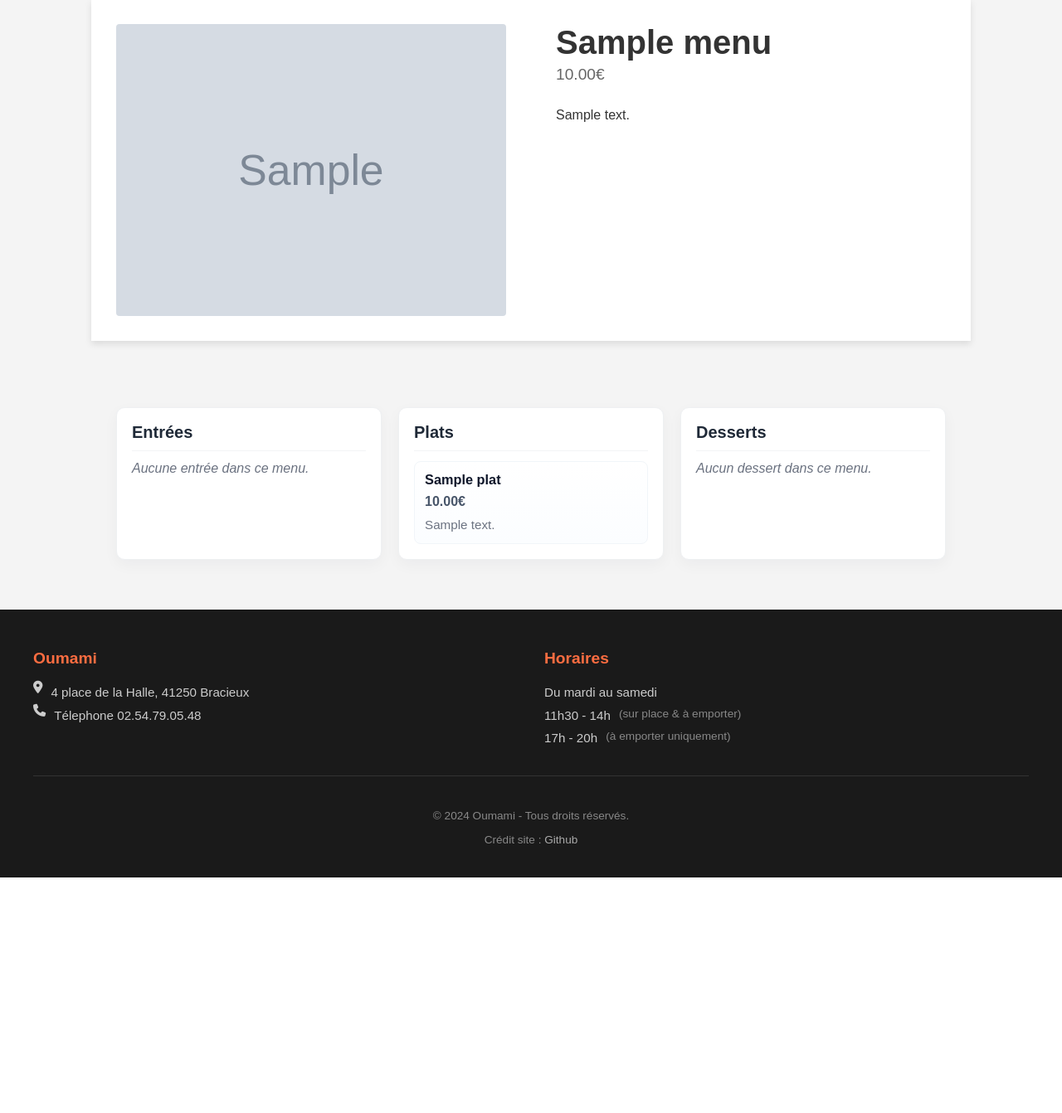
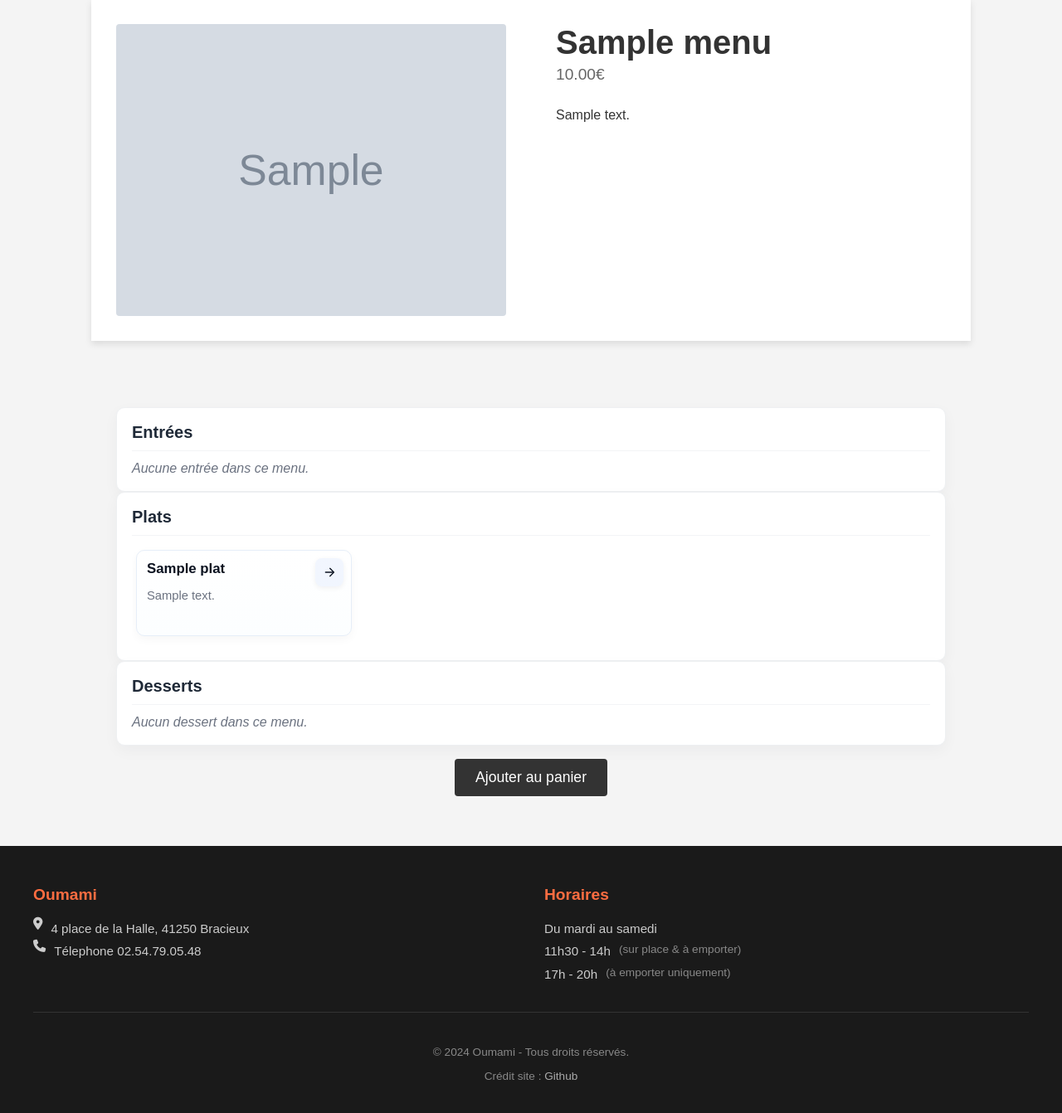
Before and after one commit to nathan2612/Projet_FI_Groupe_17, a Flask app: page /menu/1 in a window 1280 px wide. Shown: the part 185-1527 px from the top of the page at 83% size. Before the commit the page ends 1243 px from the top, so only its background shows below. Run offline with Flask 3, Linux system fonts and the light colour scheme; tables that the repository leaves empty hold one stand-in row (values such as "Sample post"); grey boxes marked "Sample" are stand-in pictures; parts of the project's set-up code (start-up, migrations or seed data) failed here and were passed over.

Commit message:
avancement menus

```diff
--- a/config.py
+++ b/config.py
@@ -4,4 +4,4 @@ SECRET_KEY = "730c3469-5303-432e-ad06-d0de212a7d98"
 
 SQLALCHEMY_DATABASE_URI = os.environ.get(
 	'DATABASE_URL',
-	'mysql+pymysql://lubin:lubin@servinfo-maria:3306/DBlubin?charset=utf8mb4')
+	'mysql+pymysql://joubert:joubert@servinfo-maria:3306/DBjoubert?charset=utf8mb4')
--- a/monApp/data/data.yml
+++ b/monApp/data/data.yml
@@ -427,6 +427,10 @@ appartenir_menus:
   - id_commande: 1
     id_menu: 1
     quantite: 1
+    # champs ajoutés pour compatibilité avec le modèle (peuvent être null)
+    id_entree: 2
+    id_plat_choisi: 5
+    id_dessert: null
 
 
 avis:
--- a/monApp/static/detail_menu.css
+++ b/monApp/static/detail_menu.css
@@ -198,9 +198,9 @@ body {
     max-width: 1000px;
     width: 90%;
     margin: 30px auto 60px auto;
-    display: grid;
-    grid-template-columns: repeat(3, 1fr);
-    gap: 20px;
+    display: flex;            /* empile verticalement les sections */
+    flex-direction: column;
+    gap: 18px;
 }
 
 .menu-course {
@@ -223,31 +223,62 @@ body {
     list-style: none;
     margin: 0;
     padding: 0;
-    display: grid;
-    gap: 12px;
+    display: flex;           /* affiche les choix en ligne (horizontal) */
+    gap: 11px;
+    overflow-x: auto;        /* scroll horizontal si nécessaire */
+    padding-bottom: 6px;
+    /* Allow cards to visually lift outside the line when hovered/checked */
+    overflow-y: visible;
 }
 
 .menu-item {
+    min-width: 260px;       /* taille minimale des cartes */
+    display: block;
+    /* small horizontal breathing so cards don't stick to each other */
+    margin: 5px 5px;
+}
+
+/* position relative pour pouvoir placer le bouton 'Voir' à l'intérieur visuellement */
+.menu-item { position: relative; }
+
+/* Faire en sorte que tout l'encadré (label) soit cliquable */
+.menu-choice {
+    display: block;
+    height: 100%;
+    cursor: pointer;
+    text-decoration: none;
+}
+
+.menu-choice-content {
     display: flex;
     flex-direction: column;
-    gap: 8px;
-    padding: 12px;
-    border-radius: 8px;
-    background: linear-gradient(180deg, #ffffff 0%, #fbfdff 100%);
-    border: 1px solid #f1f5f9;
-    transition: transform 0.15s ease, box-shadow 0.15s ease;
+    gap: 7px;
+    /* slightly increased padding so cards breathe a little */
+    padding: 12px 12px 10px 12px;
+    border-radius: 10px;
+    background: linear-gradient(180deg, #ffffff 0%, #fcfeff 100%);
+    border: 1px solid #e6eef8;
+    box-shadow: 0 4px 12px rgba(16,24,40,0.035);
+    transition: transform 0.14s cubic-bezier(.2,.9,.2,1), box-shadow 0.14s ease, border-color 0.12s ease;
+    min-height: 80px; /* slightly larger so content isn't cramped */
 }
 
-.menu-item:hover {
-    transform: translateY(-4px);
-    box-shadow: 0 10px 30px rgba(16, 24, 40, 0.08);
+.menu-choice-content:hover {
+    transform: translateY(-6px);
+    box-shadow: 0 20px 40px rgba(16,24,40,0.10);
+    border-color: #dbeeff;
 }
 
+.plat-name,
 .menu-item a {
-    font-weight: 600;
-    color: #0f172a;
+    font-weight: 700;
+    color: #0b1220;
     text-decoration: none;
-    font-size: 1.02rem;
+    font-size: 1.05rem;
+}
+
+.plat-name {
+    margin-bottom: 6px;
 }
 
 .menu-item .prix {
@@ -259,9 +290,56 @@ body {
 .menu-item .description-small {
     color: #6b7280;
     margin: 0;
-    font-size: 0.95rem;
-    line-height: 1.4;
+    font-size: 0.92rem;
+    line-height: 1.3;
+    /* clamp description to 2 lines to save space */
+    display: -webkit-box;
+    -webkit-box-orient: vertical;
+    -webkit-line-clamp: 2;
+    line-clamp: 2;
+    overflow: hidden;
+    text-overflow: ellipsis;
 }
+
+/* Cacher l'input radio mais le garder accessible */
+.menu-choice input[type="radio"] {
+    position: absolute;
+    opacity: 0;
+    pointer-events: none;
+}
+
+/* Style quand sélectionné */
+.menu-choice input[type="radio"]:checked + .menu-choice-content {
+    border-color: #2563eb;
+    /* keep a subtle elevated shadow when selected but do not lift the card */
+    box-shadow: 0 12px 28px rgba(37,99,235,0.12);
+    transform: none;
+}
+
+/* Bouton 'Voir' repositionné en haut à droite de la carte */
+.voir-icon {
+    position: absolute;
+    top: 10px;
+    right: 10px;
+    display: inline-flex;
+    align-items: center;
+    justify-content: center;
+    width: 34px;
+    height: 34px;
+    color: #2563eb;
+    text-decoration: none;
+    background: rgba(37,99,235,0.06);
+    border-radius: 8px;
+    transition: background 0.12s ease, transform 0.12s ease;
+    box-shadow: 0 2px 6px rgba(16,24,40,0.06);
+}
+
+.voir-icon:hover {
+    background: rgba(37,99,235,0.12);
+    transform: translateY(-2px);
+}
+
+.voir-icon svg { display: block; width: 16px; height: 16px; }
 
 .empty-note {
     color: #6b7280;
@@ -271,7 +349,7 @@ body {
 
 @media (max-width: 1000px) {
     .menu-sections {
-        grid-template-columns: repeat(2, 1fr);
+        gap: 16px;
     }
 }
 
--- a/monApp/templates/detail_menu.html
+++ b/monApp/templates/detail_menu.html
@@ -27,15 +27,28 @@
     {# Les listes `entres`, `plats` et `desserts` sont fournies directement par la vue. #}
     <div class="menu-sections">
 
+        <form method="post" action="{{ url_for('ajouter_menu_selection') }}">
+        <input type="hidden" name="id_menu" value="{{ menu.id_menu }}">
+
         <section class="menu-course">
             <h2>Entrées</h2>
             {% if entres %}
                 <ul class="menu-plats">
                 {% for c in entres %}
                     <li class="menu-item">
-                        <a href="{{ url_for('detail_plat', id_plat=c.plat.id_plat) }}">{{ c.plat.nom_plat }}</a>
-                        <span class="prix">{{ "%.2f€"|format(c.plat.prix) }}</span>
-                        <p class="description-small">{{ c.plat.description }}</p>
+                        <label class="menu-choice">
+                            <input type="radio" name="entree" value="{{ c.plat.id_plat }}">
+                            <span class="menu-choice-content">
+                                <div class="plat-name">{{ c.plat.nom_plat }}</div>
+                                <p class="description-small">{{ c.plat.description }}</p>
+                            </span>
+                        </label>
+                        <a class="voir-icon" href="{{ url_for('detail_plat', id_plat=c.plat.id_plat) }}" aria-label="Voir {{ c.plat.nom_plat }}">
+                            <svg width="16" height="16" viewBox="0 0 24 24" fill="none" xmlns="http://www.w3.org/2000/svg" aria-hidden="true">
+                                <path d="M5 12h14" stroke="currentColor" stroke-width="2" stroke-linecap="round" stroke-linejoin="round"/>
+                                <path d="M13 5l7 7-7 7" stroke="currentColor" stroke-width="2" stroke-linecap="round" stroke-linejoin="round"/>
+                            </svg>
+                        </a>
                     </li>
                 {% endfor %}
                 </ul>
@@ -50,9 +63,19 @@
                 <ul class="menu-plats">
                 {% for c in plats %}
                     <li class="menu-item">
-                        <a href="{{ url_for('detail_plat', id_plat=c.plat.id_plat) }}">{{ c.plat.nom_plat }}</a>
-                        <span class="prix">{{ "%.2f€"|format(c.plat.prix) }}</span>
-                        <p class="description-small">{{ c.plat.description }}</p>
+                        <label class="menu-choice">
+                            <input type="radio" name="plat" value="{{ c.plat.id_plat }}">
+                            <span class="menu-choice-content">
+                                <div class="plat-name">{{ c.plat.nom_plat }}</div>
+                                <p class="description-small">{{ c.plat.description }}</p>
+                            </span>
+                        </label>
+                        <a class="voir-icon" href="{{ url_for('detail_plat', id_plat=c.plat.id_plat) }}" aria-label="Voir {{ c.plat.nom_plat }}">
+                            <svg width="16" height="16" viewBox="0 0 24 24" fill="none" xmlns="http://www.w3.org/2000/svg" aria-hidden="true">
+                                <path d="M5 12h14" stroke="currentColor" stroke-width="2" stroke-linecap="round" stroke-linejoin="round"/>
+                                <path d="M13 5l7 7-7 7" stroke="currentColor" stroke-width="2" stroke-linecap="round" stroke-linejoin="round"/>
+                            </svg>
+                        </a>
                     </li>
                 {% endfor %}
                 </ul>
@@ -67,9 +90,19 @@
                 <ul class="menu-plats">
                 {% for c in desserts %}
                     <li class="menu-item">
-                        <a href="{{ url_for('detail_plat', id_plat=c.plat.id_plat) }}">{{ c.plat.nom_plat }}</a>
-                        <span class="prix">{{ "%.2f€"|format(c.plat.prix) }}</span>
-                        <p class="description-small">{{ c.plat.description }}</p>
+                        <label class="menu-choice">
+                            <input type="radio" name="dessert" value="{{ c.plat.id_plat }}">
+                            <span class="menu-choice-content">
+                                <div class="plat-name">{{ c.plat.nom_plat }}</div>
+                                <p class="description-small">{{ c.plat.description }}</p>
+                            </span>
+                        </label>
+                        <a class="voir-icon" href="{{ url_for('detail_plat', id_plat=c.plat.id_plat) }}" aria-label="Voir {{ c.plat.nom_plat }}">
+                            <svg width="16" height="16" viewBox="0 0 24 24" fill="none" xmlns="http://www.w3.org/2000/svg" aria-hidden="true">
+                                <path d="M5 12h14" stroke="currentColor" stroke-width="2" stroke-linecap="round" stroke-linejoin="round"/>
+                                <path d="M13 5l7 7-7 7" stroke="currentColor" stroke-width="2" stroke-linecap="round" stroke-linejoin="round"/>
+                            </svg>
+                        </a>
                     </li>
                 {% endfor %}
                 </ul>
@@ -77,6 +110,11 @@
                 <p class="empty-note">Aucun dessert dans ce menu.</p>
             {% endif %}
         </section>
+        <div class="menu-actions" style="grid-column: 1 / -1; text-align: center; margin-top: 16px;">
+            <button type="submit" class="bouton-commander">Ajouter au panier</button>
+        </div>
+
+        </form>
 
     </div>
 {% endblock %}
--- a/monApp/templates/menus.html
+++ b/monApp/templates/menus.html
@@ -22,7 +22,7 @@
                         <p>{{ menu.description }}</p>
                         <p>{{ menu.prix }} €</p>
                     </a>
-                    <form action="{{ url_for('ajouter_au_panier_menu') }}" method="post">
+                    <form action="{{ url_for('detail_menu', id_menu=menu.id_menu) }}" method="post">
                                 <input type="hidden" name="id_menu" value="{{ menu.id_menu }}">
                                 <button type="submit" class="order-button">
                                     <i class="fa-solid fa-circle-plus"></i>
--- a/monApp/views.py
+++ b/monApp/views.py
@@ -135,43 +135,41 @@ def detail_menu(id_menu):
     desserts = db.session.query(CONTENIR).filter_by(id_menu=id_menu, type_plat=2).all()
     return render_template("detail_menu.html", menu=menu, entres=entres, desserts=desserts, plats=plats)
 
-@app.route('/ajouter-au-panier-menu/', methods=['POST'])
-def ajouter_au_panier_menu():
-    # If user is not authenticated, redirect to connexion but set next to the
-    # products listing (GET) so after login we return to a safe GET page and
-    # not attempt to re-POST to this route.
+@app.route('/ajouter-menu-selection/', methods=['POST'])
+def ajouter_menu_selection():
+    """Ajoute les plats sélectionnés (entree, plat, dessert) au panier comme plats individuels."""
     if not current_user.is_authenticated:
         flash("Veuillez vous connecter pour ajouter des articles au panier.", "info")
-        return redirect(url_for('connexion', next=url_for('produits')))
+        return redirect(url_for('connexion', next=request.referrer or url_for('produits')))
 
-    id_plat = request.form.get('id_plat')
-    if not id_plat:
-        flash("Aucun plat spécifié.", "error")
-        return redirect(url_for('produits'))
+    # Récupérer les sélections (peuvent être None si non choisies)
+    entree_id = request.form.get('entree')
+    plat_id = request.form.get('plat')
+    dessert_id = request.form.get('dessert')
+    id_menu = request.form.get('id_menu')
 
-    try:
-        id_plat_int = int(id_plat)
-    except (ValueError, TypeError):
-        flash("Identifiant de plat invalide.", "error")
-        return redirect(url_for('produits'))
+    # helper to cast to int or None
+    def to_int(v):
+        try:
+            return int(v)
+        except (TypeError, ValueError):
+            return None
 
-    # --- CORRECTION TEMPORAIRE POUR LA DATE DE STOCK ---
-    # Utilise une date fixe pour la vérification du stock afin de correspondre aux données de test.
-    # En production, assurez-vous que DEFINIR_STOCK est alimenté pour la date actuelle.
-    # Vérification du stock avant d'ajouter
-    stock_check_date = date(2025, 10, 21) # Remplacez par la date de vos données de stock (ex: 2025, 10, 21)
-    stock_disponible = db.session.query(DEFINIR_STOCK).filter_by(id_plat=id_plat_int, jour=stock_check_date).first()
-    item_panier_existant = db.session.query(APPARTENIR_PLATS).join(COMMANDE).filter(
-        COMMANDE.id_client == current_user.id_client,
-        COMMANDE.statut == 'En commande',
-        APPARTENIR_PLATS.id_plat == id_plat_int
-    ).first()
-    quantite_actuelle = item_panier_existant.quantite if item_panier_existant else 0
-    if not stock_disponible or stock_disponible.stock <= quantite_actuelle:
-        flash("Stock insuffisant pour ajouter ce plat.", "error")
-        return redirect(request.referrer or url_for('produits'))
+    entree_id = to_int(entree_id)
+    plat_id = to_int(plat_id)
+    dessert_id = to_int(dessert_id)
+    id_menu = to_int(id_menu)
 
-    # 1. Trouver ou créer une commande "En attente" pour l'utilisateur
+    # Validate menu
+    if not id_menu:
+        flash("Menu invalide.", "error")
+        return redirect(request.referrer or url_for('menus'))
+
+    menu = db.session.get(MENU, id_menu)
+    if not menu:
+        flash("Menu introuvable.", "error")
+        return redirect(request.referrer or url_for('menus'))
+
     commande = db.session.query(COMMANDE).filter_by(id_client=current_user.id_client, statut='En commande').first()
     if not commande:
         commande = COMMANDE(
@@ -179,30 +177,63 @@ def ajouter_au_panier_menu():
             statut='En commande'
         )
         db.session.add(commande)
-        db.session.commit() # On commit pour que la commande ait un ID
+        db.session.commit()
 
-    # 2. Vérifier si le plat est déjà dans la commande
-    item_panier = db.session.query(APPARTENIR_PLATS).filter_by(id_commande=commande.id_commande, id_plat=id_plat_int).first()
+    # Validate that selected plats belong to this menu (if provided)
+    def choice_belongs(plat_id, type_plat):
+        if plat_id is None:
+            return True
+        return db.session.query(CONTENIR).filter_by(id_menu=id_menu, id_plat=plat_id, type_plat=type_plat).first() is not None
 
-    if item_panier:
-        # Si oui, on incrémente la quantité
-        item_panier.quantite += 1
+    if not choice_belongs(entree_id, 0):
+        flash("L'entrée sélectionnée n'appartient pas à ce menu.", "error")
+        return redirect(request.referrer or url_for('menu', id_menu=id_menu))
+    if not choice_belongs(plat_id, 1):
+        flash("Le plat sélectionné n'appartient pas à ce menu.", "error")
+        return redirect(request.referrer or url_for('menu', id_menu=id_menu))
+    if not choice_belongs(dessert_id, 2):
+        flash("Le dessert sélectionné n'appartient pas à ce menu.", "error")
+        return redirect(request.referrer or url_for('menu', id_menu=id_menu))
+
+    # Find existing menu line for this commande/menu
+    item = db.session.query(APPARTENIR_MENUS).filter_by(id_commande=commande.id_commande, id_menu=id_menu).first()
+
+    if item:
+        # If the same choices are already stored, just increment quantity.
+        if item.id_entree == entree_id and item.id_plat_choisi == plat_id and item.id_dessert == dessert_id:
+            item.quantite = (item.quantite or 0) + 1
+        else:
+            # If choices differ, update stored choices and increment quantity.
+            item.id_entree = entree_id
+            item.id_plat_choisi = plat_id
+            item.id_dessert = dessert_id
+            item.quantite = (item.quantite or 0) + 1
+        db.session.add(item)
     else:
-        # Sinon, on crée une nouvelle ligne dans appartenir_plats
-        item_panier = APPARTENIR_PLATS(id_commande=commande.id_commande, id_plat=id_plat_int, quantite=1)
-        db.session.add(item_panier)
+        # create a new menu line
+        item = APPARTENIR_MENUS(
+            id_commande=commande.id_commande,
+            id_menu=id_menu,
+            quantite=1,
+            id_entree=entree_id,
+            id_plat_choisi=plat_id,
+            id_dessert=dessert_id
+        )
+        db.session.add(item)
 
-    # Recalculer le total
+    # Recalculate commande total (menus + plats)
+    db.session.flush()
     total = 0
-    for item in commande.plats:
-        total += item.plat.prix * item.quantite
-    for item in commande.menus:
-        total += item.menu.prix * item.quantite
+    for p in commande.plats:
+        total += (p.plat.prix or 0) * (p.quantite or 0)
+    for m in commande.menus:
+        total += (m.menu.prix or 0) * (m.quantite or 0)
     commande.montant_total = total
     db.session.commit()
 
-    flash("Plat ajouté au panier avec succès !", "success")
-    return redirect(request.referrer or url_for('produits'))
+    flash("Menu ajouté au panier.", "success")
+    return redirect(request.referrer or url_for('panier'))
+
 
 @app.route('/contact/')
 def contact():
```
Also changed, not shown: monApp/commands.py (+10 -2 lines), monApp/models.py (+67 -37 lines).
